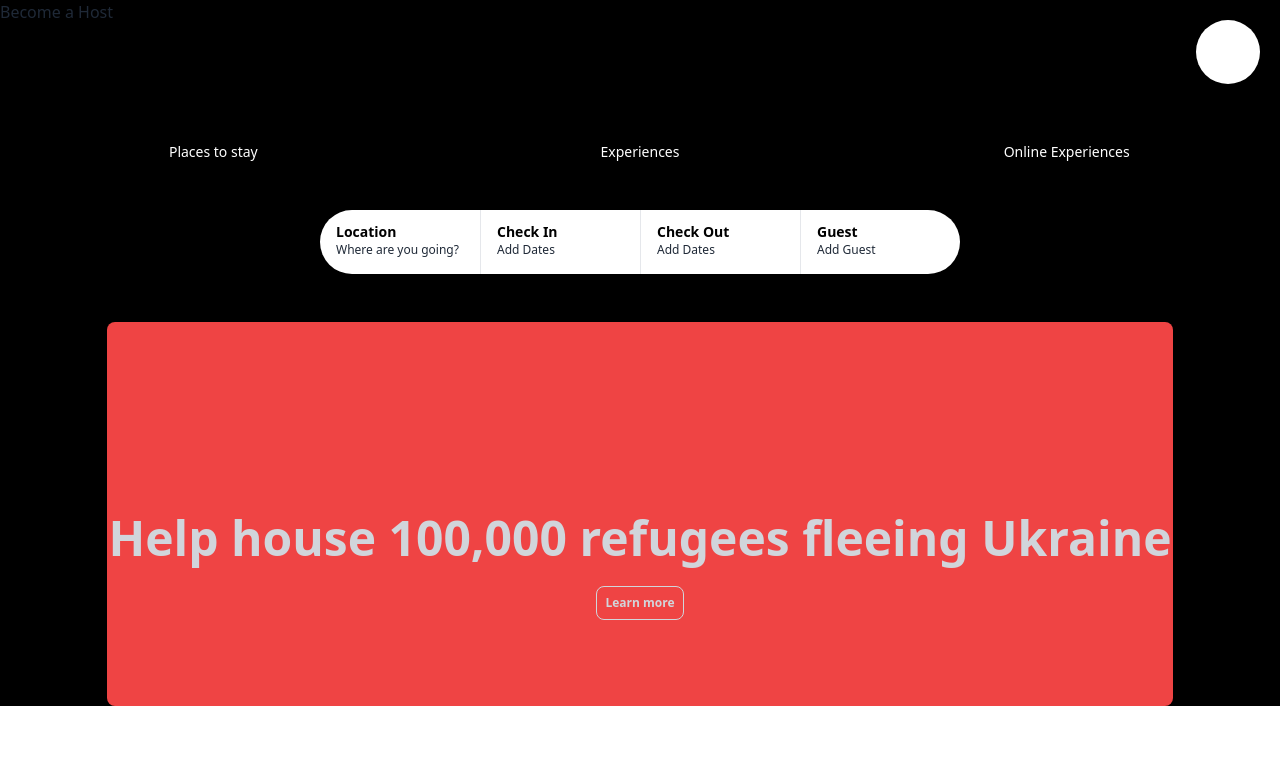
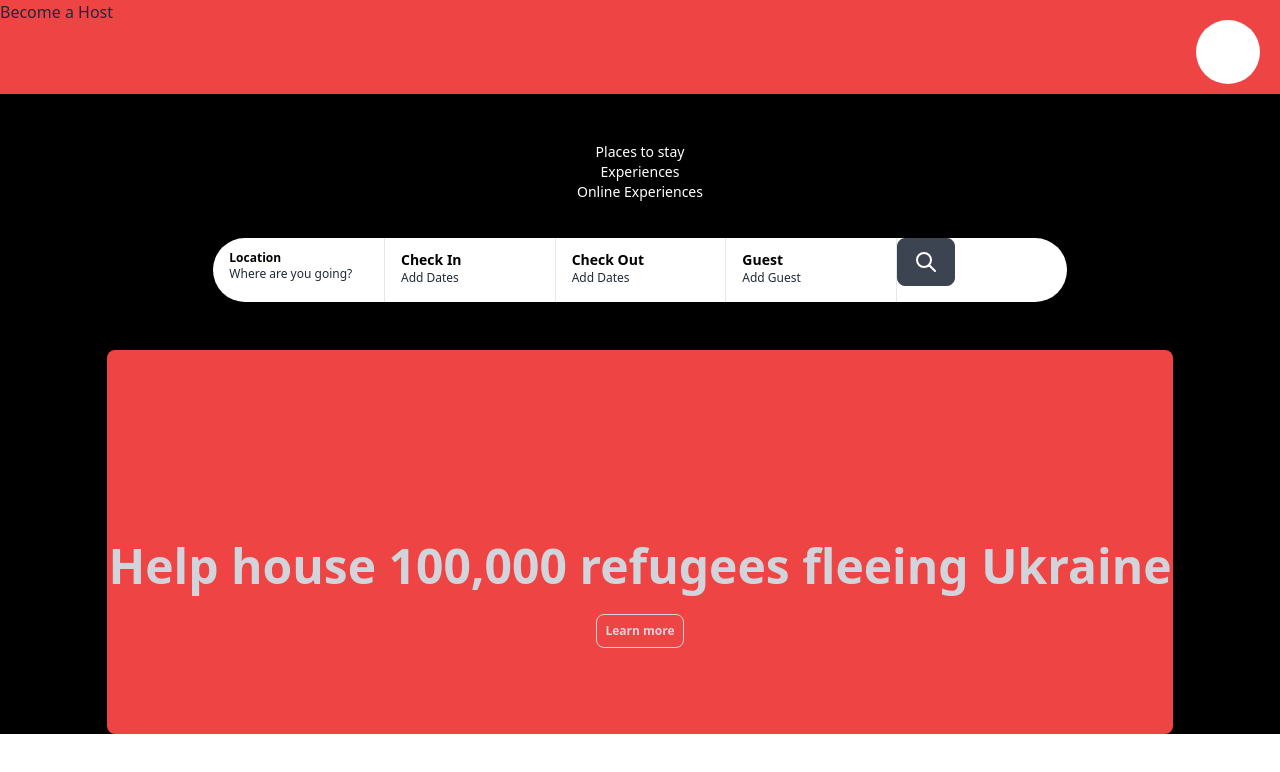
Before and after one commit to Jcain617/turbo-train, a plain HTML site: page index.html in a window 1280 px wide. Drawn offline with nearby package versions, Linux system fonts and the light colour scheme.

Commit message:
changed div sizes

```diff
--- a/index.html
+++ b/index.html
@@ -8,7 +8,7 @@
         <script src="https://cdn.tailwindcss.com"></script>
     <title>Document</title>
 
-	<section>
+	<section class="bg-red-500">
 		<div>
 			<p>Become a Host</p>
 		</div>
@@ -24,8 +24,8 @@
 
 <body class="bg-black h-100% w-auto mb-8">
 
-	<section>
-		<div class="flex grid grid-cols-3 text-align-center text-sm">
+	<section class="flex">
+		<div class="flex-initial h-12 w-32 grid grid-cols-1 text-align-center text-sm min-w-full">
 			<p class="text-white text-left md:text-center">Places to stay</p>
 			<p class="text-white text-left md:text-center">Experiences</p>
 			<p class="text-white text-left md:text-center">Online Experiences</p>
@@ -34,9 +34,9 @@
 
 	<br><br>
 
-	<div class="flex grid grid-cols-4 bg-white m-auto bg-white h-16 w-1/2 mw-auto rounded-full divide-x">
+	<div class="flex grid grid-cols-5 bg-white m-auto bg-white h-16 w-2/3 mw-auto rounded-full divide-x">
 		<div>
-			<p class="font-bold text-sm text-black pl-4 pt-3">Location</p>
+			<p class="font-bold text-xs text-black pl-4 pt-3">Location</p>
 			<p class="text-xs text-gray pl-4">Where are you going?</p>
 		</div>
 		<div>
@@ -51,10 +51,13 @@
 			<p class="font-bold text-sm text-black pl-4 pt-3">Guest</p>
 			<p class="text-xs text-gray pl-4">Add Guest</p>
 		</div>
+		<div class="flex flow-row-reverse">
+			<button class="btn btn-round flex flex-row">
+				<svg xmlns="http://www.w3.org/2000/svg" class="h-6 w-6" fill="none" viewBox="0 0 24 24" stroke="currentColor"><path stroke-linecap="round" stroke-linejoin="round" stroke-width="2" d="M21 21l-6-6m2-5a7 7 0 11-14 0 7 7 0 0114 0z" /></svg>
+			</button>
+		</div>
 	</div>
-
 	<br><br>
-
 	<main class="bg-red-500 rounded-lg mb-10 h-96 w-10/12 mx-auto text-5xl font-bold text-gray-300 md:text-center">
 		<br><br><br><br>Help house 100,000 refugees fleeing Ukraine<br>
 		<button class="place-items-center border border-gray-300 text-xs p-2 mt-6 rounded-lg">Learn more</button>
```
